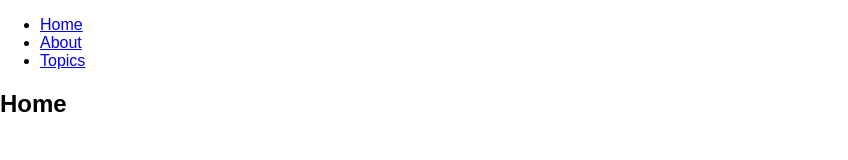
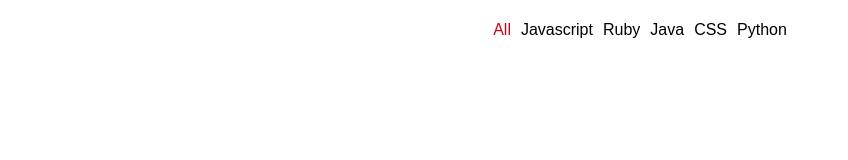
Before and after one commit to bdog72/GitHub-Battle, a React app: page / in a window 1280 px wide. Shown: the whole page, without its empty margins (0-848 px from the left). Built offline with nearby package versions, Linux system fonts and the light colour scheme; some packages are replaced by stand-ins of ours.

Commit message:
just started

```diff
--- a/src/components/App.js
+++ b/src/components/App.js
@@ -1,11 +1,9 @@
 import React, { Component } from 'react'
-
-import Rrouter from './Rrouter'
-
+import Popular from './Popular'
 export default class App extends Component {
   render () {
-    return <div>
-      <Rrouter />
+    return <div className='container'>
+      <Popular />
     </div>
   }
 }
--- /dev/null
+++ b/src/components/Popular.js
@@ -0,0 +1,37 @@
+import React, { Component } from 'react'
+
+export default class Popular extends Component {
+  constructor (props) {
+    super(props)
+    this.state = {
+      selectedLanguage: 'All'
+    }
+    this.updateLanguage = this.updateLanguage.bind(this)
+  }
+
+  updateLanguage (lang) {
+    this.setState(function () {
+      return {
+        selectedLanguage: lang
+      }
+    })
+  }
+
+  render () {
+    const languages = ['All', 'Javascript', 'Ruby', 'Java', 'CSS', 'Python']
+    return <div>
+      <ul className='languages'>
+        {languages.map((lang) => {
+          return <div>
+            <li
+              style={lang === this.state.selectedLanguage ? { color: '#d0021b' } : null}
+              onClick={this.updateLanguage.bind(null, lang)}
+              key={lang}>
+              {lang}
+            </li>
+          </div>
+        }, this)}
+      </ul>
+    </div>
+  }
+}
--- a/src/styles/screen.scss
+++ b/src/styles/screen.scss
@@ -11,3 +11,28 @@ body {
   margin: 0;
   font: $base-text-size / 1 $base-font-family;
 }
+
+ul {
+  padding: 0;
+
+  li {
+    list-style-type: none;
+    padding: 5px;
+  }
+}
+
+.container {
+  max-width: 1200px;
+  margin: 0 auto;
+
+  .languages {
+    display: flex;
+    justify-content: center;
+
+    .languages li {
+      margin: 10px;
+      font-weight: bold;
+      cursor: pointer;
+    }
+  }
+}
```
